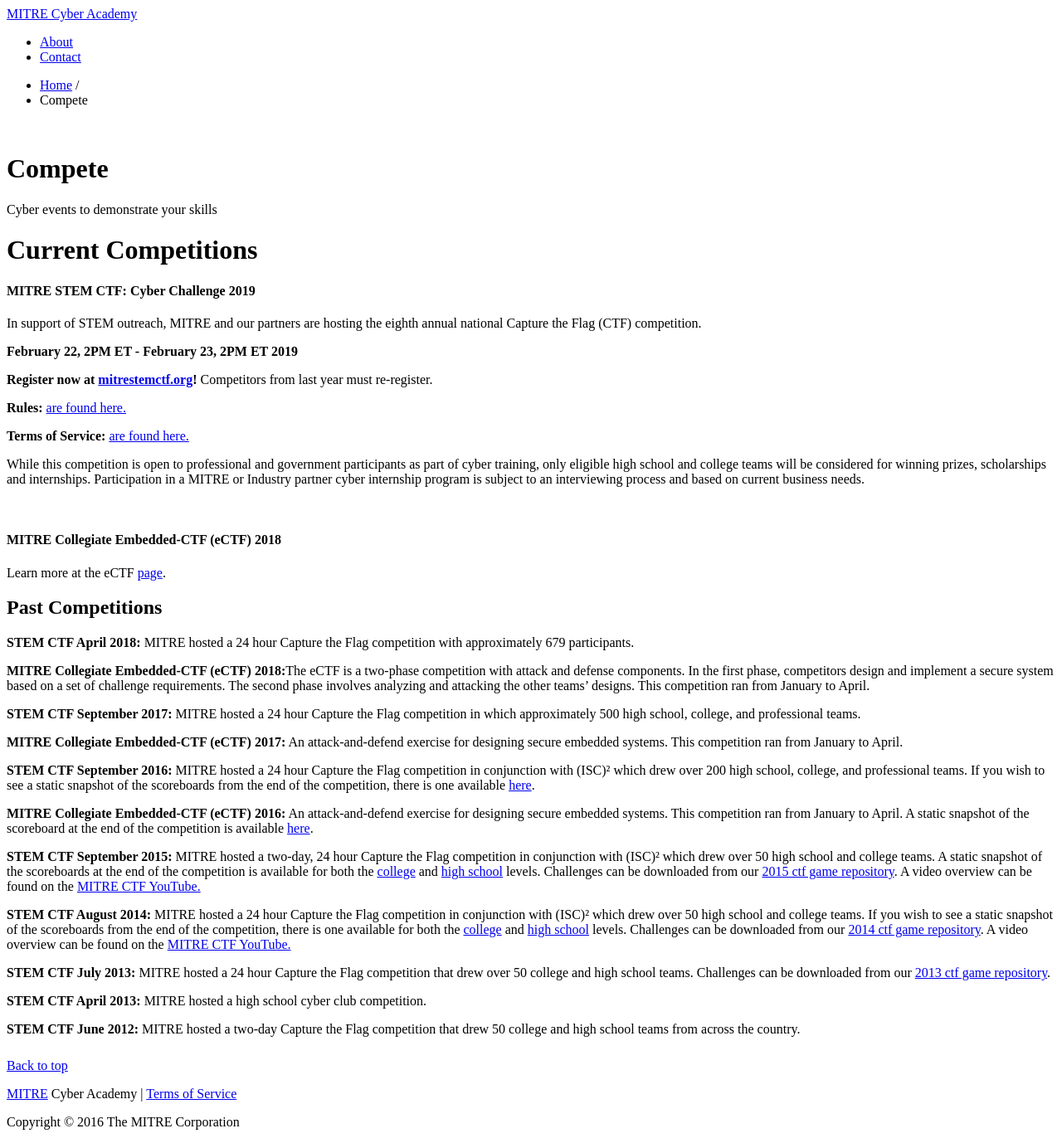
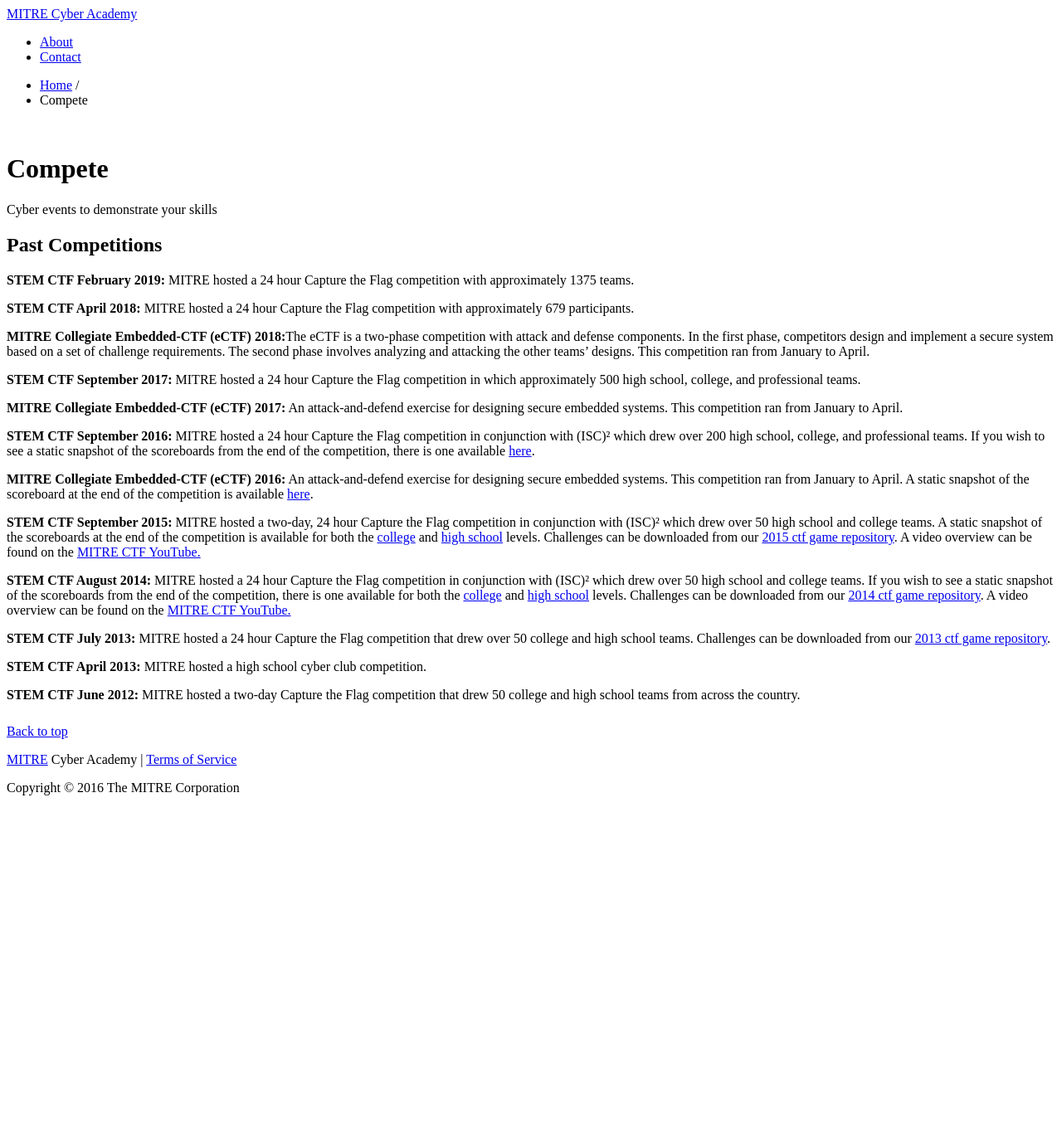
Before and after one commit to mitre-cyber-academy/mitre-cyber-academy.github.io, a Jekyll site: the page built from competitions/index.html, in a window 1280 px wide. Shown: the whole page at 83% size. Built offline with Jekyll 4.4.1, drawn with Linux system fonts in a browser that asks for light colours; nearby versions of some CDN libraries; library files that are not in the unit come from our copies; a script that is not in the unit is left out; after the commit the page ends 975 px from its top, so only the background shows below that.

Commit message:
Cleanup competitions page, update gems

```diff
--- a/competitions/index.html
+++ b/competitions/index.html
@@ -22,28 +22,11 @@ redirect_from:
 <div class="colored-divider"></div>
 <div class="container">
     <div class="catchphrase">
-        <h1>Current Competitions</h1>
-     </div>
-    <div class="maincontent row-fluid">
-        <h4>MITRE STEM CTF: Cyber Challenge 2019</h4>
-        <p>In support of STEM outreach, MITRE and our partners are hosting the eighth annual national Capture the Flag (CTF) competition.</p>
-
-        <p><strong>February 22, 2PM ET - February 23, 2PM ET 2019</strong></p>
-        <p><strong>Register now at <a href="https://mitrestemctf.org">mitrestemctf.org</a>!</strong> Competitors from last year must re-register.</p>
-
-        <p><strong>Rules:</strong> <a href="rules/index.html">are found here.</a></p>
-        <p><strong>Terms of Service:</strong> <a href="../terms-of-service/index.html">are found here.</a></p>
-
-        <p>While this competition is open to professional and government participants as part of cyber training, only eligible high school and college teams will be considered for winning prizes, scholarships and internships. Participation in a MITRE or Industry partner cyber internship program is subject to an interviewing process and based on current business needs.</p>
-        <br>
-        <h4>MITRE Collegiate Embedded-CTF (eCTF) 2018</h4>
-        <p> Learn more at the eCTF <a href="../competitions/embedded">page</a>.
-    </div>
-
-    <div class="catchphrase">
         <h2>Past Competitions</h2>
     </div>
     <div class="maincontent row-fluid">
+        <p><b>STEM CTF February 2019: </b>MITRE hosted a 24 hour Capture the Flag competition with approximately 1375 teams.</p>
+
         <p><b>STEM CTF April 2018: </b>MITRE hosted a 24 hour Capture the Flag competition with approximately 679 participants.</p>
 
         <p><b>MITRE Collegiate Embedded-CTF (eCTF) 2018:</b>The eCTF is a two-phase competition with attack and defense components. In the first phase, competitors design and implement a secure system based on a set of challenge requirements. The second phase involves analyzing and attacking the other teams’ designs. This competition ran from January to April.</p>
```
Also changed, not shown: Gemfile.lock.
